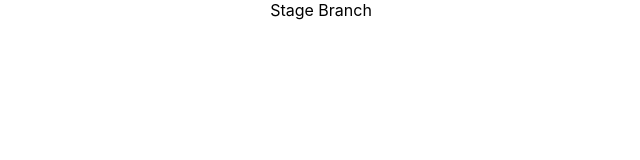
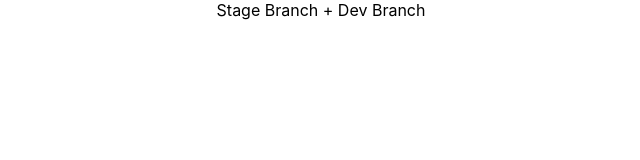
Before and after one commit to ryul-lullalla/gitlab-cicd-demo, a React (Create React App) app: page / in a window 1280 px wide. Shown: the top 160 px of the page, without its empty margins (319-959 px from the left). Built offline with nearby package versions, Linux system fonts and the light colour scheme.

Commit message:
Initial Dev Branch

```diff
--- a/src/App.js
+++ b/src/App.js
@@ -2,7 +2,7 @@ import React from 'react';
 import './App.css';
 
 function App() {
-  return <div className="App">Stage Branch</div>;
+  return <div className="App">Stage Branch + Dev Branch</div>;
 }
 
 export default App;
```
